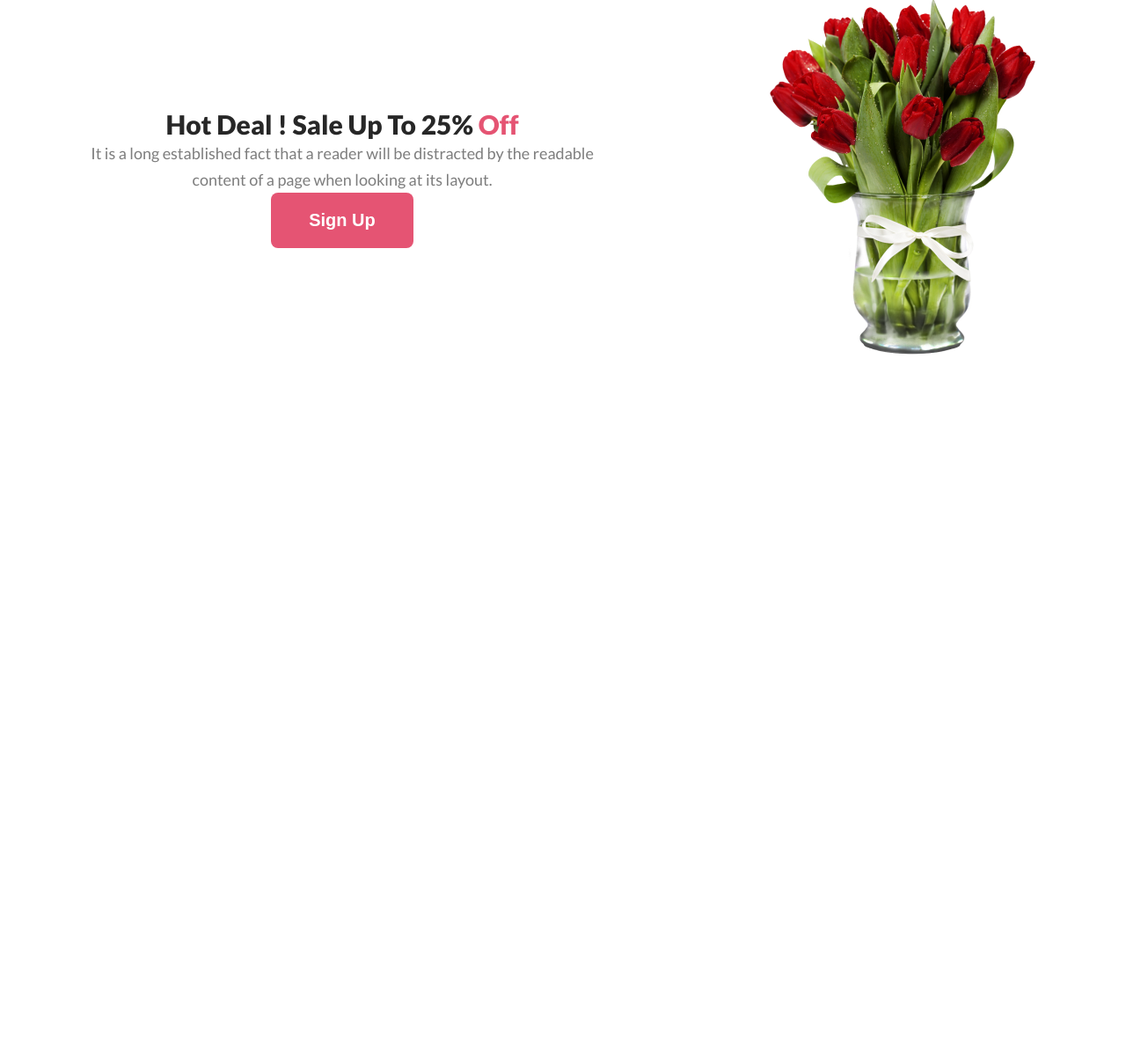
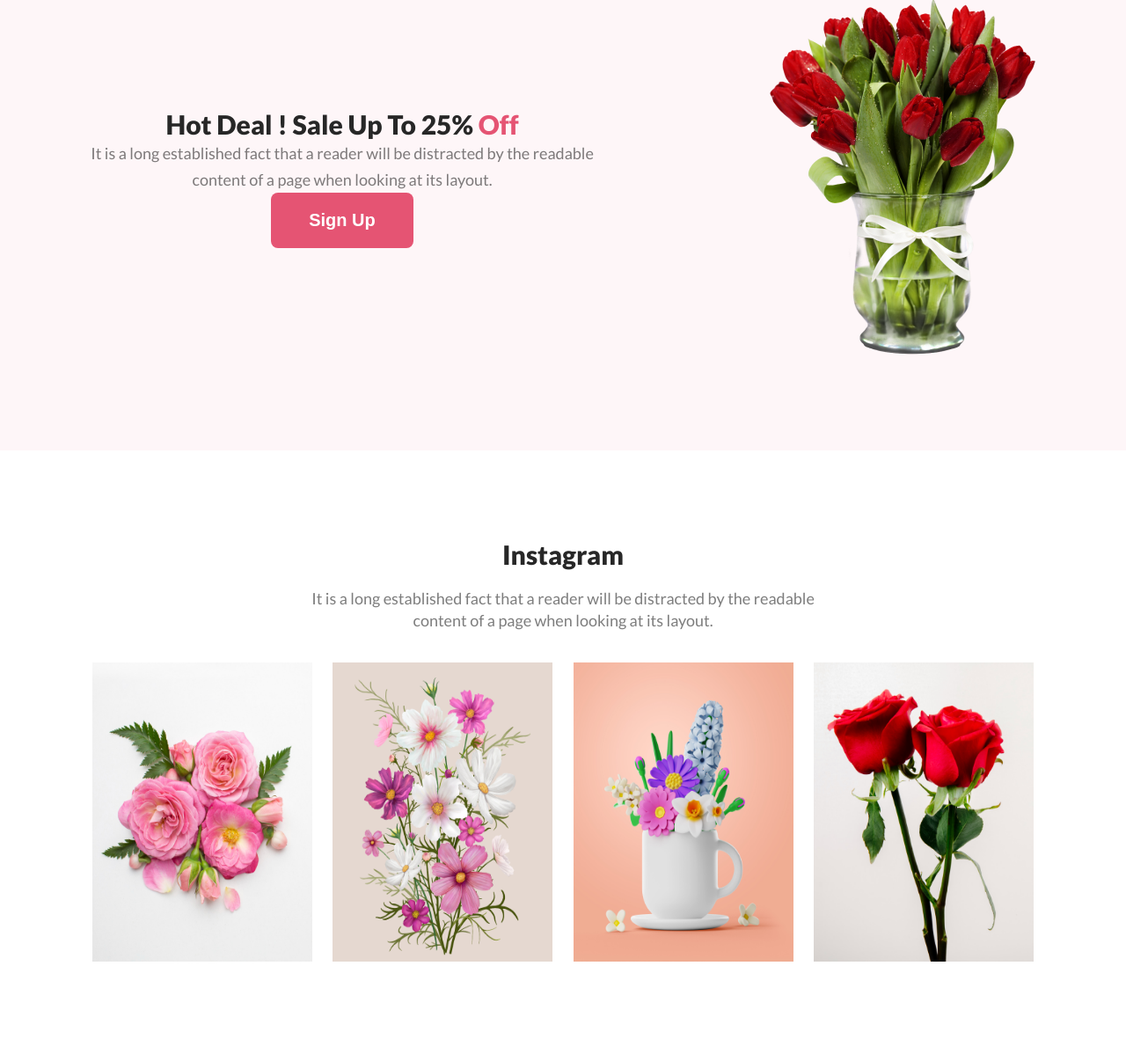
Before and after one commit to jhnalam1/flower-shop, a plain HTML site: page index.html in a window 1280 px wide. Shown: the part 738-1944 px from the top of the page at 88% size. Before the commit the page ends 1250 px from the top, so only its background shows below. Drawn offline with Linux system fonts and the light colour scheme.

Commit message:
galary images pard added

```diff
--- a/index.html
+++ b/index.html
@@ -38,6 +38,18 @@
                 <img src="images/pngwing 8.png" alt="">
             </div>
         </section>
+        <section class="galary">
+            <div class="galary-content">
+                <h3>Instagram</h3>
+                <p>It is a long established fact that a reader will be distracted by the readable content of a page when looking at its layout.</p>
+            </div>
+            <div class="galary-images">
+                <img src="images/Flower 01.png" alt="">
+                <img src="images/Rectangle 4.png" alt="">
+                <img src="images/Rectangle 5.png" alt="">
+                <img src="images/Rectangle 6.png" alt="">
+            </div>
+        </section>
     </main>
     <footer>
 
--- a/styles/styles.css
+++ b/styles/styles.css
@@ -5,6 +5,7 @@
 body {
     font-family: 'Lato', sans-serif;
 }
+
 .button-primary {
     color: #FFF;
     font-size: 20px;
@@ -14,6 +15,7 @@ body {
     border: none;
     border-radius: 8px;
 }
+
 /* banner part */
 .banner {
     display: flex;
@@ -21,7 +23,6 @@ body {
 
 }
 
-.banner-heading {}
 
 .banner-part {
     margin: 120px 20px 60px 120px;
@@ -45,7 +46,7 @@ body {
 
 
 
-.banner-img img{
+.banner-img img {
     width: 440px;
     height: 600px;
     margin-top: 30px;
@@ -54,22 +55,23 @@ body {
 }
 
 /* offer part */
-.offer{
+.offer {
     display: flex;
     align-items: center;
     text-align: center;
+    background: #e554730d;
 }
-.offer-part{
 
-}
 .offer-part h2 {
     color: #272727;
     font-size: 30px;
     font-weight: 800;
 }
-.offer-part h2 span{
+
+.offer-part h2 span {
     color: #E55473;
 }
+
 .offer-part p {
     color: #27272799;
     font-family: Lato;
@@ -78,7 +80,45 @@ body {
     line-height: 30px;
     width: 594px;
 }
-.offer-img  img{
+
+.offer-img img {
     margin: 100px 0;
     vertical-align: middle;
 }
+
+/* galary Part */
+.galary-content {
+    text-align: center;
+}
+
+.galary-content h3 {
+    color: #272727;
+    font-family: Lato;
+    font-size: 30px;
+    font-weight: 800;
+    margin-bottom: 20px;
+}
+
+.galary-content p {
+    width: 594px;
+    color: #27272799;
+    text-align: center;
+    font-size: 18px;
+    font-weight: 400;
+    line-height: 25px;
+    margin-bottom: 25px;
+}
+
+.galary {
+    padding: 100px 0;
+}
+
+.galary-images {
+    text-align: center;
+}
+
+.galary-images img {
+    width: 250px;
+    height: 340px;
+    margin: 10px;
+}
```
